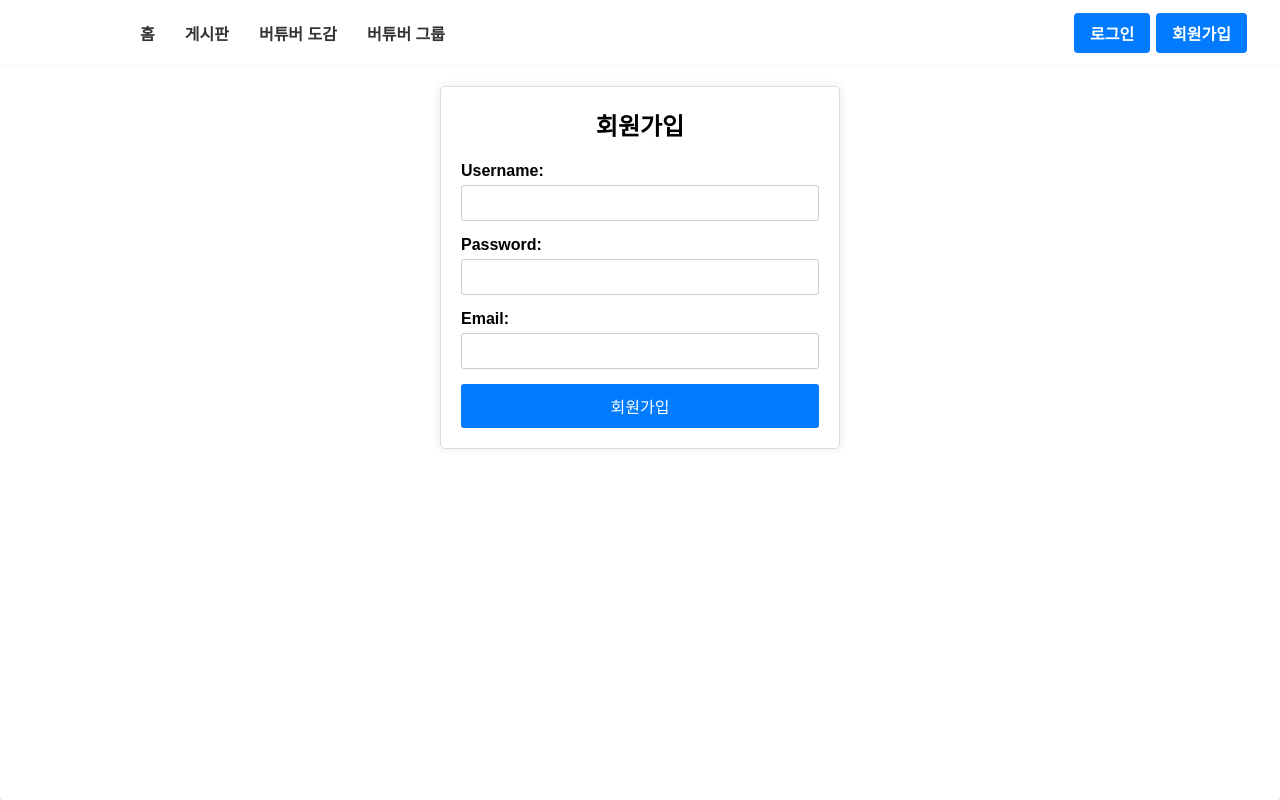
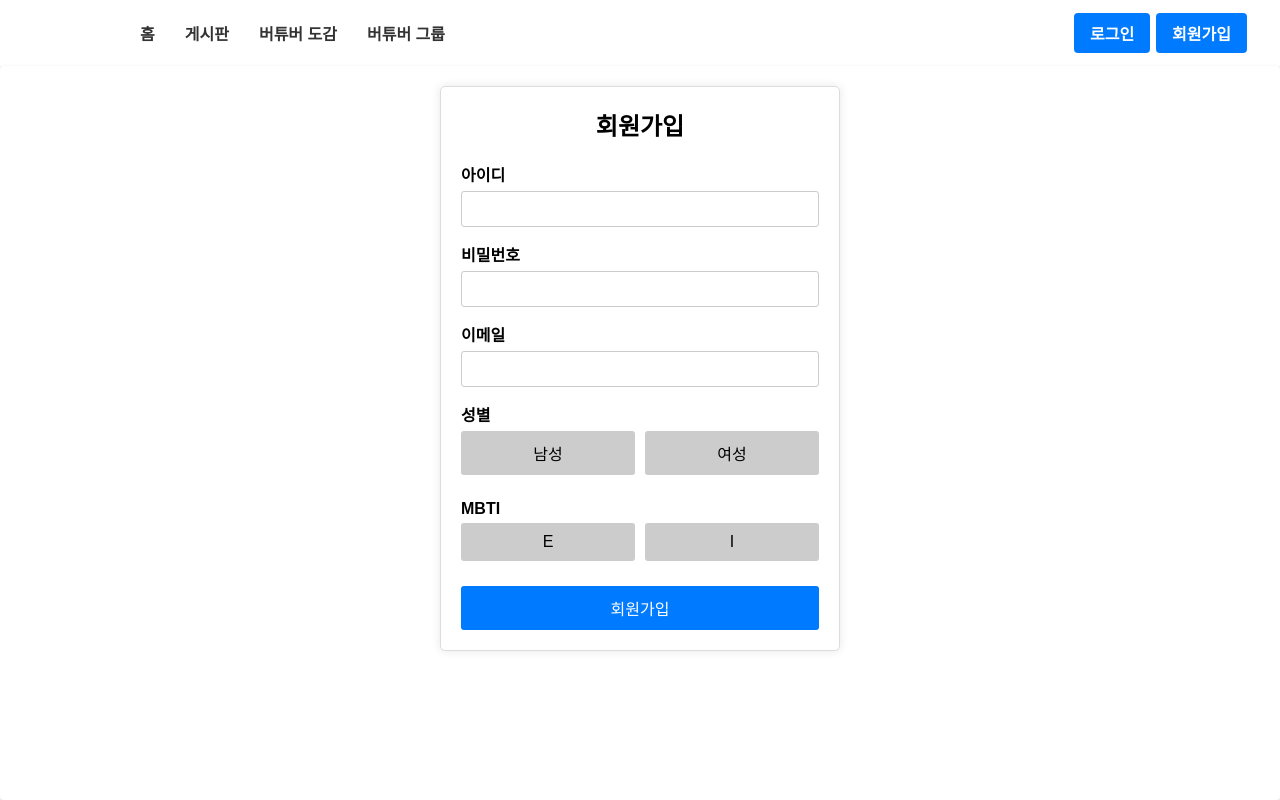
Before and after one commit to jiwonmokpo/Vtuber_info, a React (Create React App) app: page /register in a window 1280 px wide. Built offline with nearby package versions, Linux system fonts and the light colour scheme; no server answers; a web font is replaced by a local one.

Commit message:
회원가입 기능 수정

```diff
--- a/src/css/Register.css
+++ b/src/css/Register.css
@@ -1,5 +1,3 @@
-/* Register.css */
-
 .register-container {
   max-width: 400px;
   margin: 0 auto;
@@ -40,6 +38,36 @@
   font-size: 16px;
 }
 
+.register-container .button-group {
+  display: flex;
+  gap: 10px;
+  margin-bottom: 10px;
+}
+
+.register-container .button-group.horizontal {
+  flex-direction: row;
+}
+
+.register-container .button-group.vertical {
+  flex-direction: column;
+}
+
+.register-container .button-group button {
+  padding: 10px;
+  background-color: #ccc;
+  color: black;
+  border: none;
+  border-radius: 3px;
+  cursor: pointer;
+  flex: 1;
+  text-align: center;
+}
+
+.register-container .button-group button.active {
+  background-color: #673ab7;
+  color: white;
+}
+
 .register-container form button {
   padding: 10px;
   background-color: #007bff;
@@ -51,7 +79,7 @@
 }
 
 .register-container form button:hover {
-    background-color: #0056b3;
+  background-color: #ccc;
 }
 
 .register-container .error-message {
--- a/src/userpage/Register.js
+++ b/src/userpage/Register.js
@@ -1,13 +1,16 @@
 import React, { useState } from 'react';
 import axios from 'axios';
-import '../css/Register.css'; // CSS 파일 임포트
+import '../css/Register.css';
 
 const Register = () => {
   const [username, setUsername] = useState('');
   const [password, setPassword] = useState('');
   const [email, setEmail] = useState('');
+  const [gender, setGender] = useState('');
+  const [membermbti, setMemberMbti] = useState('');
   const [error, setError] = useState('');
   const [isCheckingUsername, setIsCheckingUsername] = useState(false);
+  const [mbtiType, setMbtiType] = useState('');
 
   const handleUsernameChange = (e) => {
     setUsername(e.target.value);
@@ -29,9 +32,22 @@ const Register = () => {
     setIsCheckingUsername(false);
   };
 
+  const handleGenderChange = (value) => {
+    setGender(value);
+  };
+
+  const handleMbtiTypeChange = (type) => {
+    setMbtiType(prevType => (prevType === type ? '' : type));
+    setMemberMbti('');
+  };
+
+  const handleMbtiChange = (value) => {
+    setMemberMbti(value);
+  };
+
   const handleSubmit = async (e) => {
     e.preventDefault();
-    if (!username || !password || !email) {
+    if (!username || !password || !email || !gender || !membermbti) {
       setError('모든 필드를 입력해주세요.');
       return;
     }
@@ -40,7 +56,9 @@ const Register = () => {
       const response = await axios.post('http://localhost:5000/register', {
         username,
         password,
-        email
+        email,
+        gender,
+        membermbti
       });
       alert(response.data);
     } catch (error) {
@@ -54,7 +72,7 @@ const Register = () => {
       <h1>회원가입</h1>
       <form onSubmit={handleSubmit}>
         <div>
-          <label>Username:</label>
+          <label>아이디</label>
           <input
             type="text"
             value={username}
@@ -64,7 +82,7 @@ const Register = () => {
           {isCheckingUsername && <span>확인 중...</span>}
         </div>
         <div>
-          <label>Password:</label>
+          <label>비밀번호</label>
           <input
             type="password"
             value={password}
@@ -72,12 +90,50 @@ const Register = () => {
           />
         </div>
         <div>
-          <label>Email:</label>
+          <label>이메일</label>
           <input
             type="email"
             value={email}
             onChange={(e) => setEmail(e.target.value)}
           />
+        </div>
+        <div>
+          <label>성별</label>
+          <div className="button-group horizontal">
+            <button type="button" onClick={() => handleGenderChange('남성')} className={gender === '남성' ? 'active' : ''}>남성</button>
+            <button type="button" onClick={() => handleGenderChange('여성')} className={gender === '여성' ? 'active' : ''}>여성</button>
+          </div>
+        </div>
+        <div>
+          <label>MBTI</label>
+          <div className="button-group horizontal">
+            <button type="button" onClick={() => handleMbtiTypeChange('E')} className={mbtiType === 'E' ? 'active' : ''}>E</button>
+            <button type="button" onClick={() => handleMbtiTypeChange('I')} className={mbtiType === 'I' ? 'active' : ''}>I</button>
+          </div>
+          {mbtiType === 'E' && (
+            <div className="button-group vertical">
+              <button type="button" onClick={() => handleMbtiChange('ENFJ')} className={membermbti === 'ENFJ' ? 'active' : ''}>ENFJ</button>
+              <button type="button" onClick={() => handleMbtiChange('ENFP')} className={membermbti === 'ENFP' ? 'active' : ''}>ENFP</button>
+              <button type="button" onClick={() => handleMbtiChange('ENTJ')} className={membermbti === 'ENTJ' ? 'active' : ''}>ENTJ</button>
+              <button type="button" onClick={() => handleMbtiChange('ENTP')} className={membermbti === 'ENTP' ? 'active' : ''}>ENTP</button>
+              <button type="button" onClick={() => handleMbtiChange('ESFJ')} className={membermbti === 'ESFJ' ? 'active' : ''}>ESFJ</button>
+              <button type="button" onClick={() => handleMbtiChange('ESFP')} className={membermbti === 'ESFP' ? 'active' : ''}>ESFP</button>
+              <button type="button" onClick={() => handleMbtiChange('ESTJ')} className={membermbti === 'ESTJ' ? 'active' : ''}>ESTJ</button>
+              <button type="button" onClick={() => handleMbtiChange('ESTP')} className={membermbti === 'ESTP' ? 'active' : ''}>ESTP</button>
+            </div>
+          )}
+          {mbtiType === 'I' && (
+            <div className="button-group vertical">
+              <button type="button" onClick={() => handleMbtiChange('INFJ')} className={membermbti === 'INFJ' ? 'active' : ''}>INFJ</button>
+              <button type="button" onClick={() => handleMbtiChange('INFP')} className={membermbti === 'INFP' ? 'active' : ''}>INFP</button>
+              <button type="button" onClick={() => handleMbtiChange('INTJ')} className={membermbti === 'INTJ' ? 'active' : ''}>INTJ</button>
+              <button type="button" onClick={() => handleMbtiChange('INTP')} className={membermbti === 'INTP' ? 'active' : ''}>INTP</button>
+              <button type="button" onClick={() => handleMbtiChange('ISFJ')} className={membermbti === 'ISFJ' ? 'active' : ''}>ISFJ</button>
+              <button type="button" onClick={() => handleMbtiChange('ISFP')} className={membermbti === 'ISFP' ? 'active' : ''}>ISFP</button>
+              <button type="button" onClick={() => handleMbtiChange('ISTJ')} className={membermbti === 'ISTJ' ? 'active' : ''}>ISTJ</button>
+              <button type="button" onClick={() => handleMbtiChange('ISTP')} className={membermbti === 'ISTP' ? 'active' : ''}>ISTP</button>
+            </div>
+          )}
         </div>
         <button type="submit">회원가입</button>
       </form>
```
Also changed, not shown: 1 other file (tests, documents, lock files or other folders). Lines whose indentation alone changed are shown as unchanged.
